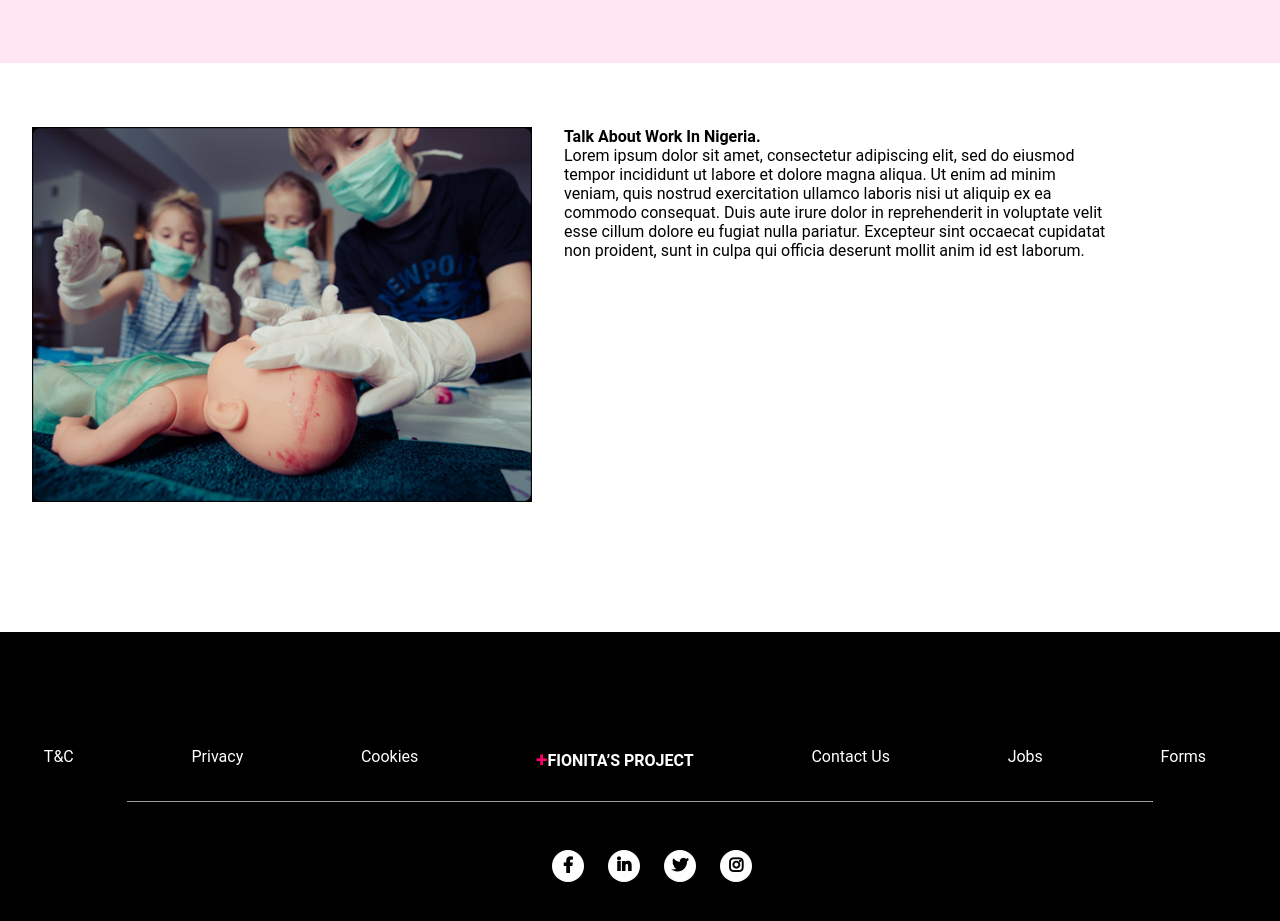
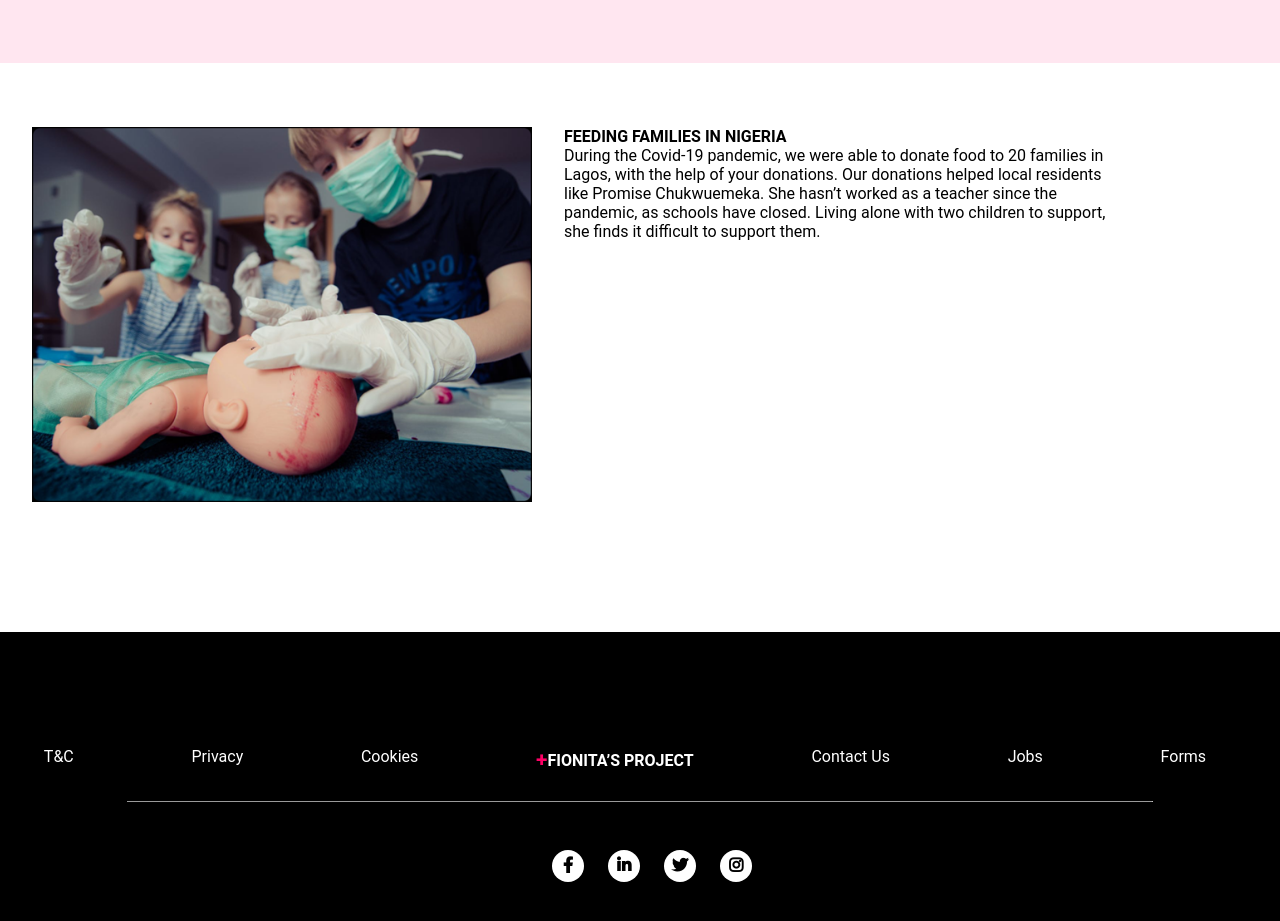
Before and after one commit to SuperMayy/fpwebsite2021, a React (Create React App) app in the folder frontend/: page /our-work in a window 1280 px wide. Shown: the part 2000-2921 px from the top of the page. Built offline with nearby package versions, Linux system fonts and the light colour scheme.

Commit message:
version one of 2021 site

```diff
--- a/frontend/src/components/Home/Hero.js
+++ b/frontend/src/components/Home/Hero.js
@@ -1,6 +1,7 @@
 import React from 'react'
 import IMG1 from '../../media/needle.jpeg'
 import IMG2 from '../../media/signs.jpg'
+import { HashLink } from 'react-router-hash-link';
 
 const Hero = () => {
     return (
@@ -14,9 +15,9 @@ const Hero = () => {
                     how to prevent it's loss. From Nigeria, to Kenya, <br></br>
                     to the UK. we help those in need.
                 </p>
-                <button >
+                <HashLink to="/#donate-here"><button >
                     MAKE A DIFFERENCE
-                </button>
+                </button></HashLink>
                 <img alt="injection" className="image1-home" src={IMG1}></img>
                 <img alt="group with certificates" className="image2-home" src={IMG2}></img>
             </div>
--- a/frontend/src/components/OurWork/OurWork.js
+++ b/frontend/src/components/OurWork/OurWork.js
@@ -35,8 +35,8 @@ const OurWork = () => {
             />
             <Card
             img={contactC}
-            header = "Talk About Work In Nigeria."
-            body="Lorem ipsum dolor sit amet, consectetur adipiscing elit, sed do eiusmod tempor incididunt ut labore et dolore magna aliqua. Ut enim ad minim veniam, quis nostrud exercitation ullamco laboris nisi ut aliquip ex ea commodo consequat. Duis aute irure dolor in reprehenderit in voluptate velit esse cillum dolore eu fugiat nulla pariatur. Excepteur sint occaecat cupidatat non proident, sunt in culpa qui officia deserunt mollit anim id est laborum."
+            header = "FEEDING FAMILIES IN NIGERIA"
+            body="During the Covid-19 pandemic, we were able to donate food to 20 families in Lagos, with the help of your donations. Our donations helped local residents like Promise Chukwuemeka. She hasn’t worked as a teacher since the pandemic, as schools have closed. Living alone with two children to support, she finds it difficult to support them."
             />
         </>
     )
```
Also changed, not shown: 1 other file (tests, documents, lock files or other folders).
